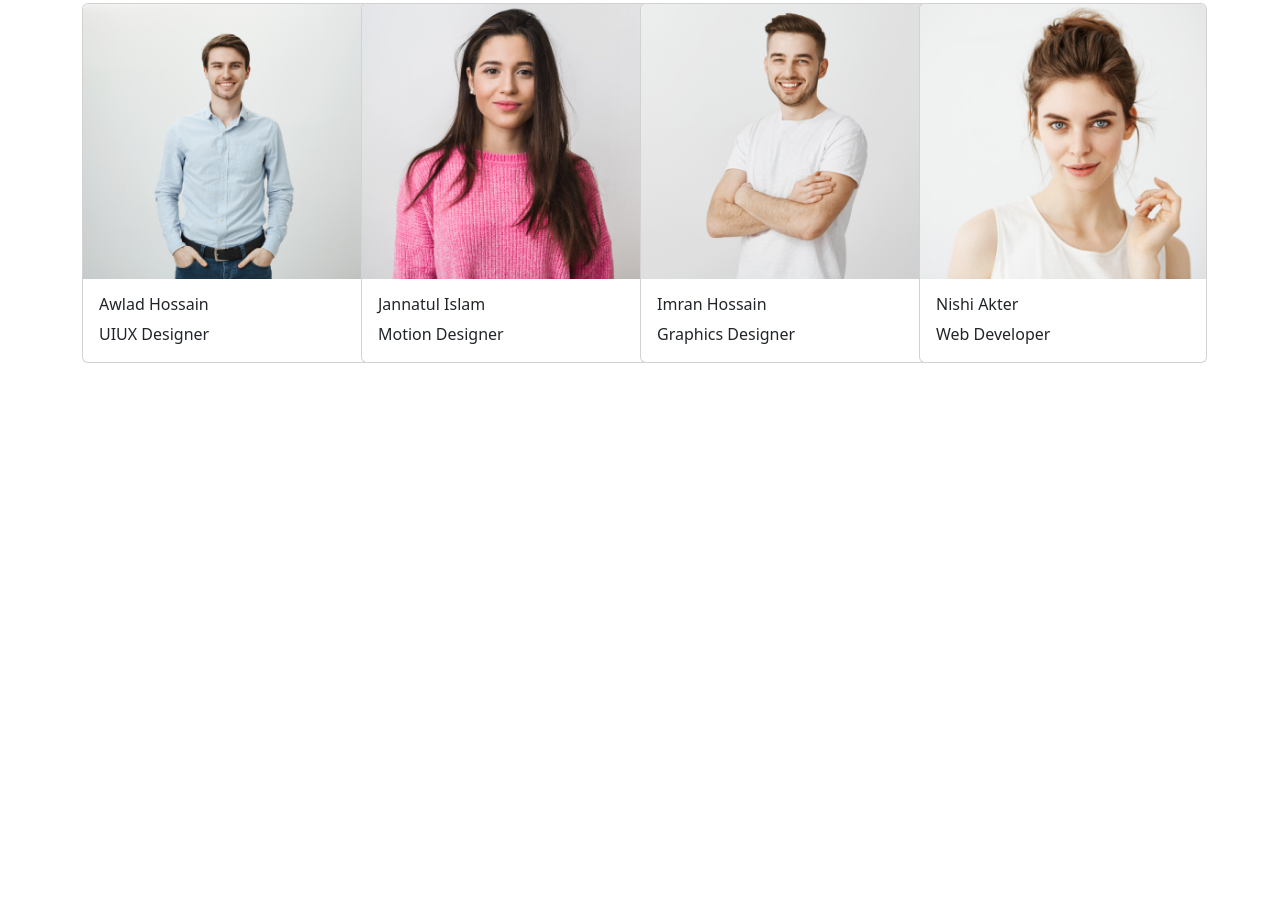
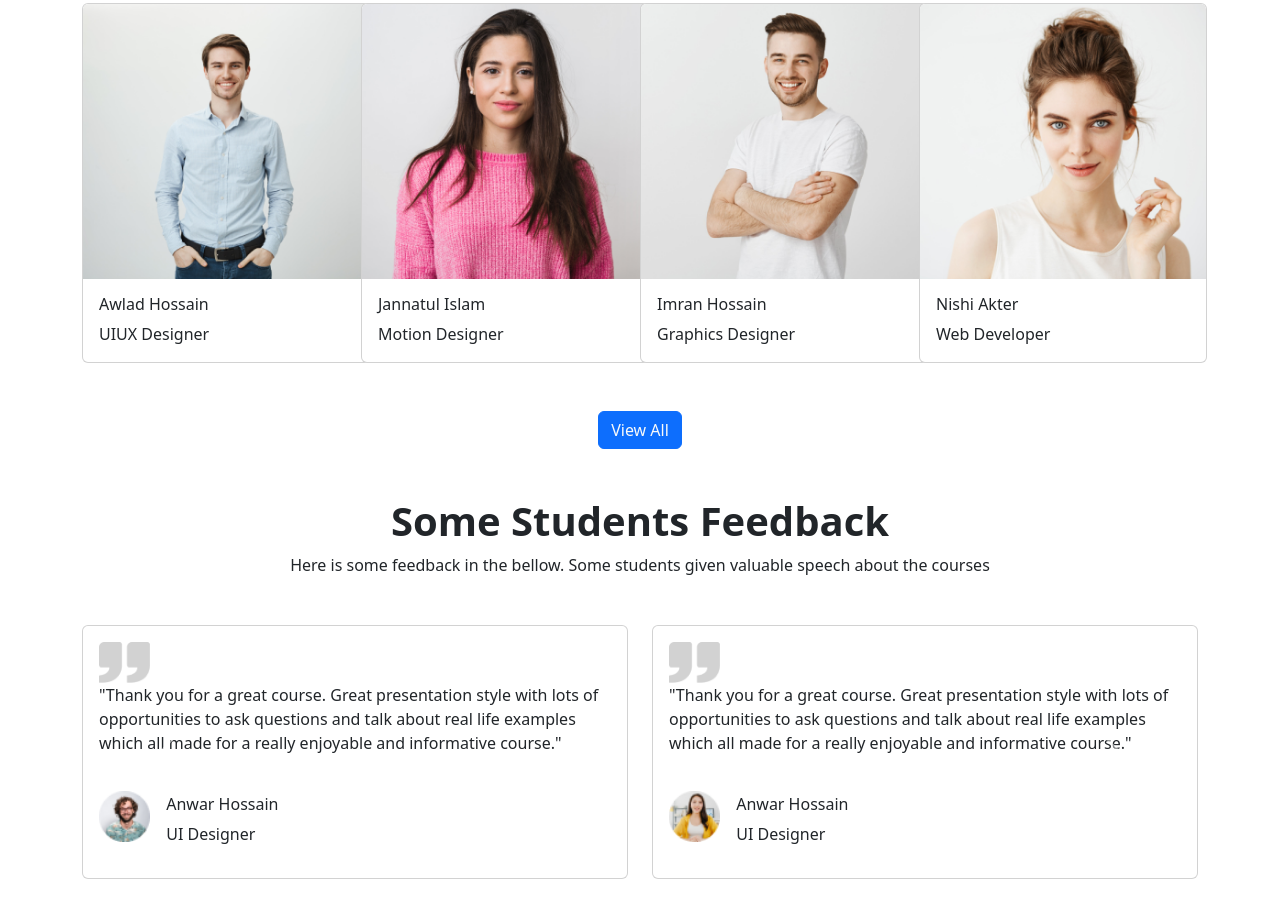
Before and after one commit to rifatahmed787/edTech-website, a plain HTML site: page index.html in a window 1280 px wide. Shown: the part 2791-3708 px from the top of the page. Before the commit the page ends 3154 px from the top, so only its background shows below. Drawn offline with nearby package versions, Linux system fonts and the light colour scheme.

Commit message:
feedback section added

```diff
--- a/index.html
+++ b/index.html
@@ -11,6 +11,8 @@
     <link rel="stylesheet" href="https://cdn.jsdelivr.net/npm/bootstrap@5.2.0/dist/css/bootstrap.min.css">
     <!------------------- css stylesheet link ------------------>
     <link rel="stylesheet" href="./styles/style.css">
+    <!------------------- fontawesome link -------------------->
+    <script src="https://kit.fontawesome.com/dc17313a49.js" crossorigin="anonymous"></script>
 </head>
 
 <body>
@@ -304,7 +306,7 @@
                 </div>
                 <div class="row  mt-5">
                     <div class="col-3">
-                        <div class="card gx-5" style="width: 18rem;">
+                        <div class="card" style="width: 18rem;">
                             <img src="./images/student/student-1.png" class="card-img-top img-fluid" alt="...">
                             <div class="card-body">
                                 <h6>Awlad Hossain</h6>
@@ -342,8 +344,80 @@
 
                 </div>
             </div>
+            <div class="mt-5 d-flex justify-content-center">
+                <a href="#"><button class="btn btn-primary text-light mx-4">View All</button></a>
+            </div>
         </section>
         <!-- students section end -->
+        <!-- feedback section start -->
+        <section class="container mt-5">
+            <div>
+                <h1 class="fw-bold d-flex justify-content-center">Some Students Feedback</h1>
+                <p class="d-flex justify-content-center">Here is some feedback in the bellow. Some students given
+                    valuable speech about the courses</p>
+            </div>
+
+            <div class="mt-5 mb-5">
+                <div id="carouselExampleControls" class="carousel slide" data-bs-ride="carousel">
+                    <div class="carousel-inner">
+                        <div class="carousel-item active">
+                            <div class="row">
+                                <div class="col-sm-6">
+                                    <div class="card">
+                                        <div class="card-body">
+                                            <img src="./images/comma.png" class="d-block image-width" alt="">
+                                            <p>"Thank you for a great course. Great presentation style with lots of
+                                                opportunities to ask questions and talk about real life examples which
+                                                all made for a really enjoyable and informative course."</p>
+                                            <div class="d-flex align-items-center">
+                                                <img src="./images/student/student-5.png" class="image-width d-block"
+                                                    alt="">
+                                                <div class="ms-3 mt-4">
+                                                    <h6>Anwar Hossain</h6>
+                                                    <p>UI Designer</p>
+                                                </div>
+                                            </div>
+                                        </div>
+                                    </div>
+                                </div>
+                                <div class="col-sm-6">
+                                    <div class="card">
+                                        <div class="card-body">
+                                            <img src="./images/comma.png" class="d-block image-width" alt="">
+                                            <p>"Thank you for a great course. Great presentation style with lots of
+                                                opportunities to ask questions and talk about real life examples which
+                                                all made for a really enjoyable and informative course."</p>
+                                            <div class="d-flex align-items-center">
+                                                <img src="./images/student/student-6.png" class="image-width d-block"
+                                                    alt="">
+                                                <div class="ms-3 mt-4">
+                                                    <h6>Anwar Hossain</h6>
+                                                    <p>UI Designer</p>
+                                                </div>
+                                            </div>
+                                        </div>
+                                    </div>
+                                </div>
+                            </div>
+                        </div>
+
+                    </div>
+                    <button class="carousel-control-prev" type="button" data-bs-target="#carouselExampleControls"
+                        data-bs-slide="prev">
+                        <span class="carousel-control-prev-icon" aria-hidden="true"></span>
+                        <span class="visually-hidden">Previous</span>
+                    </button>
+                    <button class="carousel-control-next" type="button" data-bs-target="#carouselExampleControls"
+                        data-bs-slide="next">
+                        <span class="carousel-control-next-icon" aria-hidden="true"></span>
+                        <span class="visually-hidden">Next</span>
+                    </button>
+                </div>
+            </div>
+
+        </section>
+        <!-- feedback section end -->
+
 
     </main>
     <!------------------- main end ----------------->
--- a/styles/style.css
+++ b/styles/style.css
@@ -9,3 +9,7 @@ body {
 .image-height {
     height: 700px;
 }
+
+.image-width {
+    width: 10%;
+}
```
